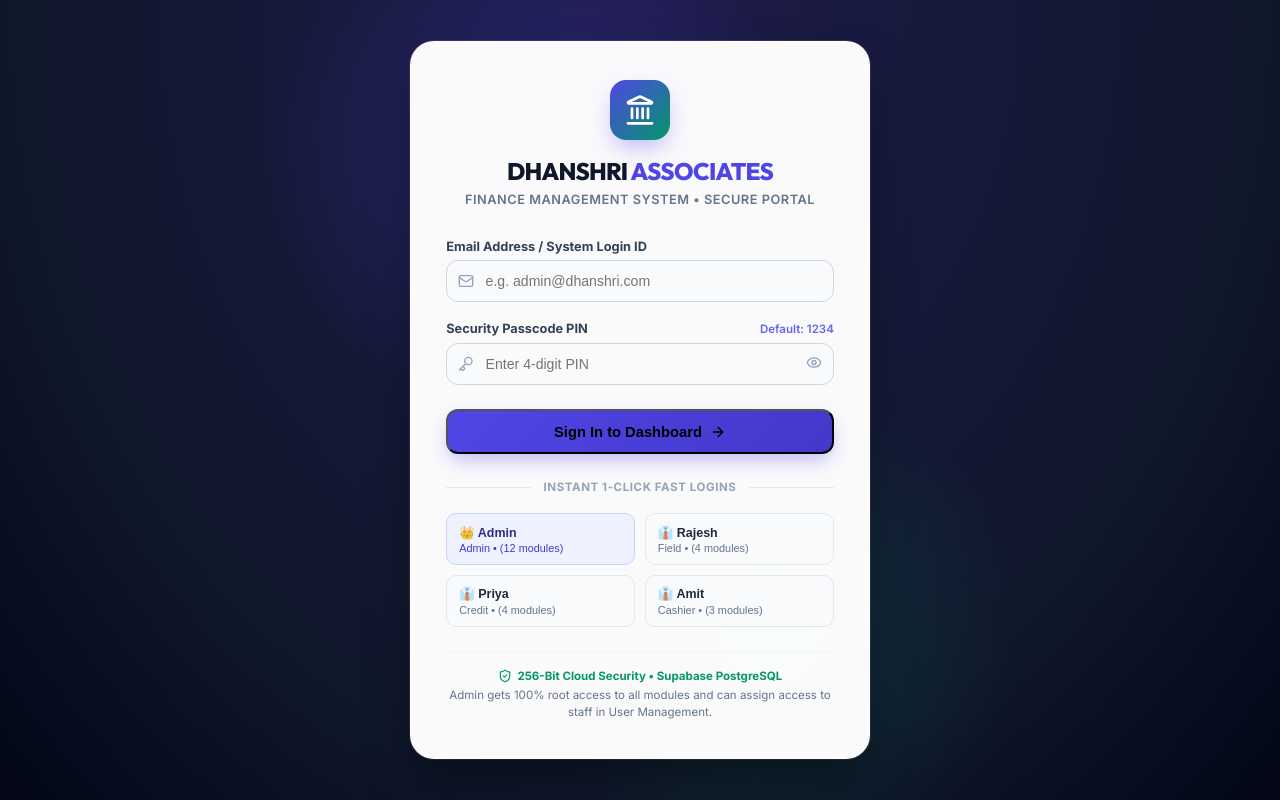
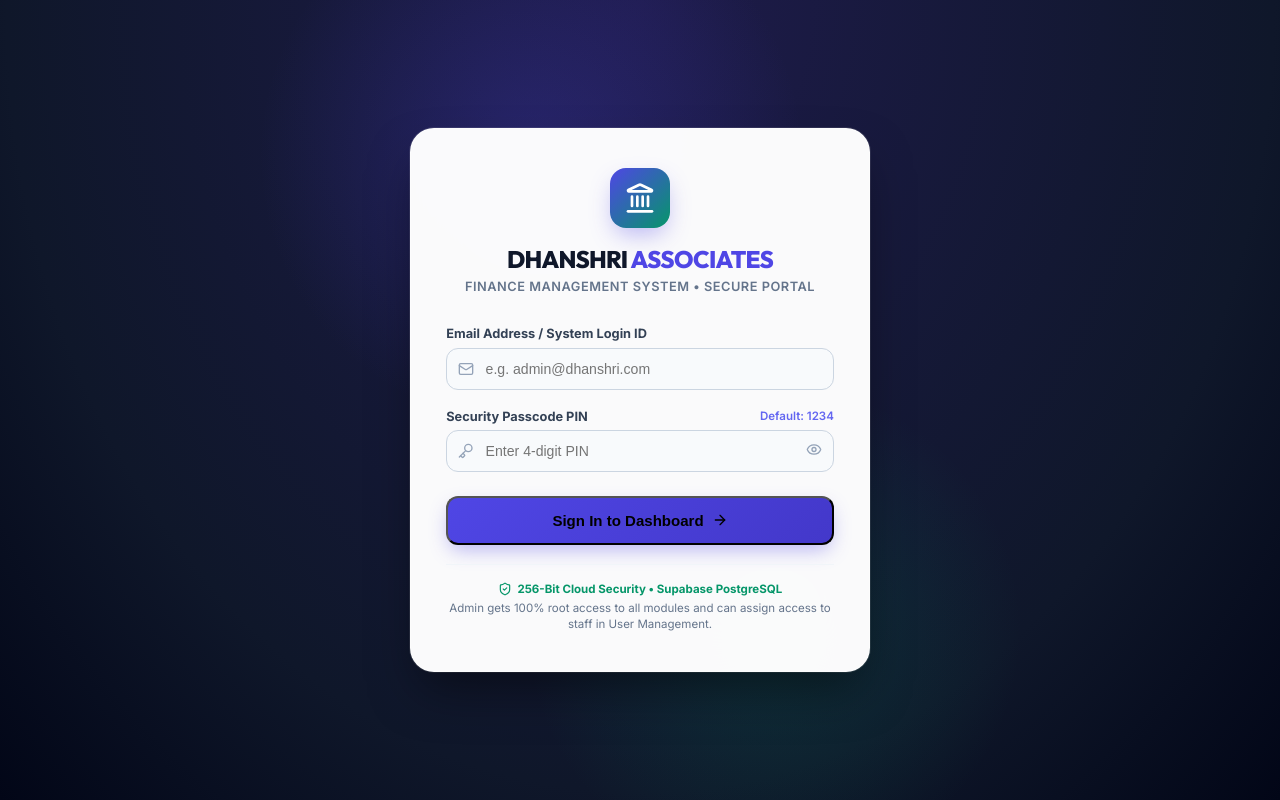
Before and after one commit to dhanshriassociates/dhashri-distributation-, a React (Vite) app: page / in a window 1280 px wide. Built offline with nearby package versions, Linux system fonts and the light colour scheme; no server answers; the database is empty.

Commit message:
Remove 1-click test buttons from login page and finalize enterprise auth

```diff
--- a/src/components/LoginPage.jsx
+++ b/src/components/LoginPage.jsx
@@ -68,15 +68,6 @@
       confetti({ particleCount: 50, spread: 60, origin: { y: 0.6 } });
       onLoginSuccess(foundUser);
     }, 350);
-  };
-
-  // Quick 1-Click Fast Login
-  const handleQuickLogin = (targetUser) => {
-    setEmail(targetUser.email);
-    setPasscode(targetUser.passcode || '1234');
-    setErrorMessage('');
-    confetti({ particleCount: 40, spread: 50, origin: { y: 0.6 } });
-    onLoginSuccess(targetUser);
   };
 
   return (
@@ -295,9 +286,9 @@
             className="btn-primary"
             style={{
               width: '100%',
-              padding: '0.8rem',
+              padding: '0.85rem',
               borderRadius: '12px',
-              fontSize: '0.92rem',
+              fontSize: '0.94rem',
               fontWeight: 800,
               display: 'flex',
               alignItems: 'center',
@@ -305,57 +296,13 @@
               gap: '0.5rem',
               background: 'linear-gradient(135deg, #4F46E5, #4338CA)',
               boxShadow: '0 8px 20px -4px rgba(79, 70, 229, 0.4)',
-              cursor: isLoading ? 'wait' : 'pointer'
+              cursor: isLoading ? 'wait' : 'pointer',
+              marginBottom: '1.2rem'
             }}
           >
             {isLoading ? 'Verifying Credentials...' : 'Sign In to Dashboard'} <ArrowRight size={16} />
           </button>
         </form>
-
-        {/* Divider */}
-        <div style={{
-          display: 'flex',
-          alignItems: 'center',
-          margin: '1.6rem 0 1.2rem 0',
-          gap: '0.8rem'
-        }}>
-          <div style={{ flex: 1, height: '1px', background: '#E2E8F0' }} />
-          <span style={{ fontSize: '0.72rem', color: '#94A3B8', fontWeight: 700, textTransform: 'uppercase', letterSpacing: '0.05em' }}>
-            Instant 1-Click Fast Logins
-          </span>
-          <div style={{ flex: 1, height: '1px', background: '#E2E8F0' }} />
-        </div>
-
-        {/* Fast 1-Click Test Logins Grid */}
-        <div style={{ display: 'grid', gridTemplateColumns: 'repeat(2, 1fr)', gap: '0.6rem', marginBottom: '1.5rem' }}>
-          {appUsers.slice(0, 4).map(u => {
-            const isAdmin = u.role === 'Admin';
-            return (
-              <button
-                key={u.id}
-                type="button"
-                onClick={() => handleQuickLogin(u)}
-                style={{
-                  padding: '0.65rem 0.75rem',
-                  borderRadius: '10px',
-                  border: isAdmin ? '1.5px solid #C7D2FE' : '1px solid #E2E8F0',
-                  background: isAdmin ? '#EEF2FF' : '#F8FAFC',
-                  textAlign: 'left',
-                  cursor: 'pointer',
-                  transition: 'all 0.15s ease'
-                }}
-                title={`Log in instantly as ${u.name}`}
-              >
-                <div style={{ fontSize: '0.78rem', fontWeight: 800, color: isAdmin ? '#312E81' : '#1E293B', display: 'flex', alignItems: 'center', gap: '0.3rem' }}>
-                  {isAdmin ? '👑' : '👔'} {u.name.split(' ')[0]}
-                </div>
-                <div style={{ fontSize: '0.68rem', color: isAdmin ? '#4338CA' : '#64748B', marginTop: '0.15rem' }}>
-                  {u.role.split(' ')[0]} • ({u.allowedModules?.length || 0} modules)
-                </div>
-              </button>
-            );
-          })}
-        </div>
 
         {/* Security & Access Info Footer */}
         <div style={{
```
